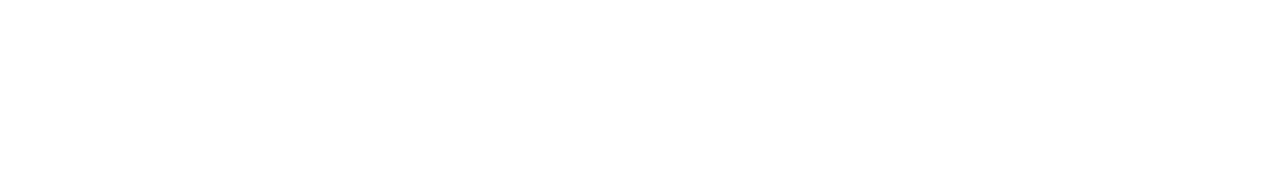
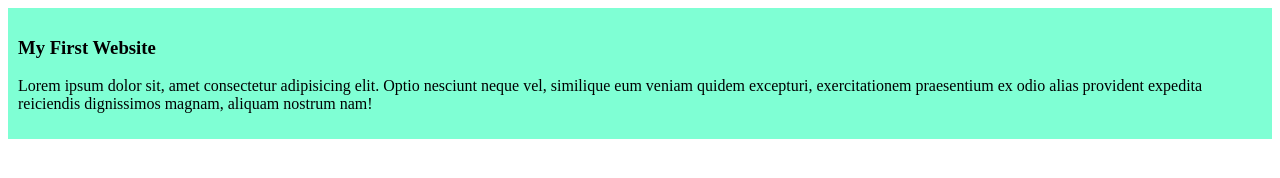
Before and after one commit to machums/my-simple-website, a plain HTML site: page index.html in a window 1280 px wide. Drawn offline with Linux system fonts and the light colour scheme.

Commit message:
added the first blog

```diff
--- /dev/null
+++ b/blog.css
@@ -0,0 +1,4 @@
+div{
+    background-color: aquamarine;
+    padding: 10px;
+}
--- a/index.html
+++ b/index.html
@@ -4,8 +4,12 @@
     <meta charset="UTF-8">
     <meta name="viewport" content="width=device-width, initial-scale=1.0">
     <title>my simple website</title>
+    <link rel="stylesheet" href="blog.css">
 </head>
 <body>
-
+    <div>
+        <h3>My First Website</h3>
+        <p>Lorem ipsum dolor sit, amet consectetur adipisicing elit. Optio nesciunt neque vel, similique eum veniam quidem excepturi, exercitationem praesentium ex odio alias provident expedita reiciendis dignissimos magnam, aliquam nostrum nam!</p>
+    </div>
 </body>
 </html>
```
